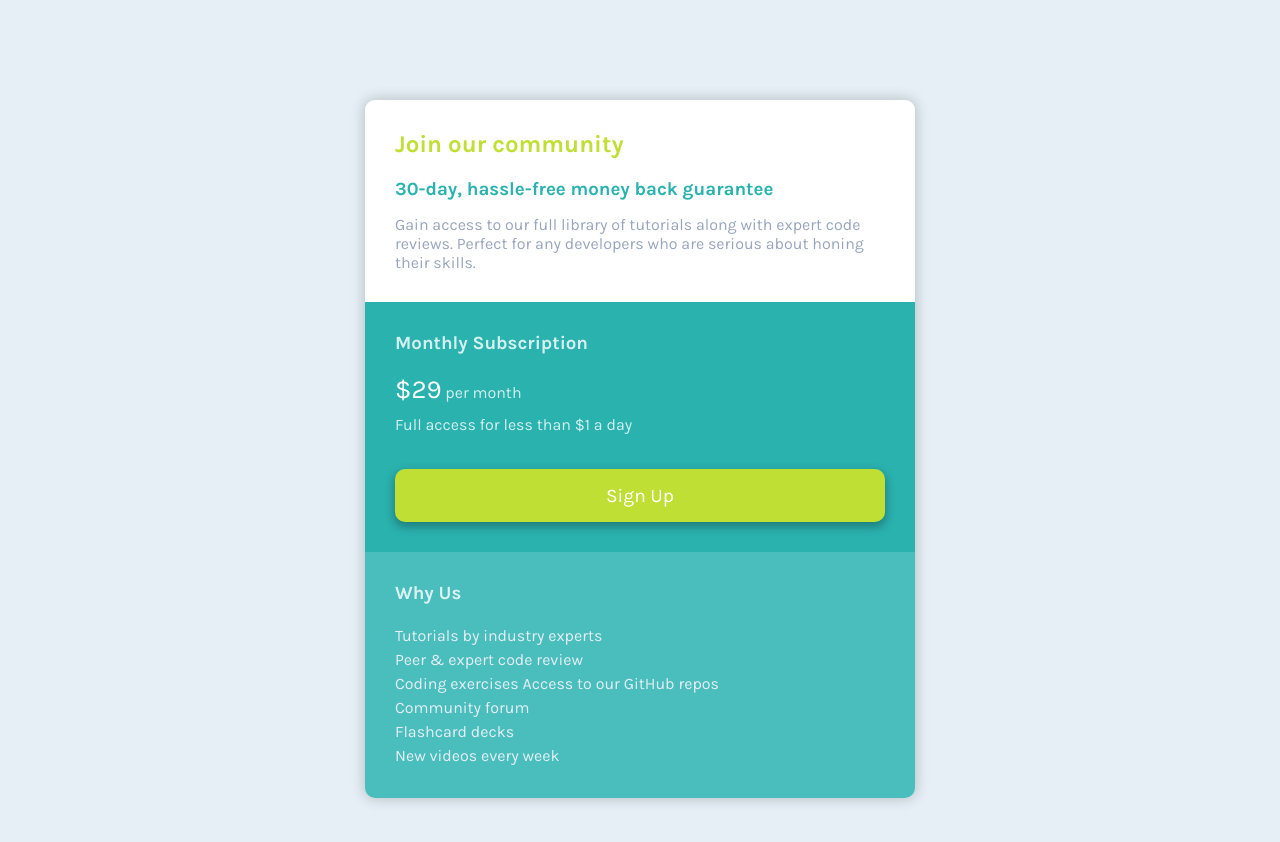
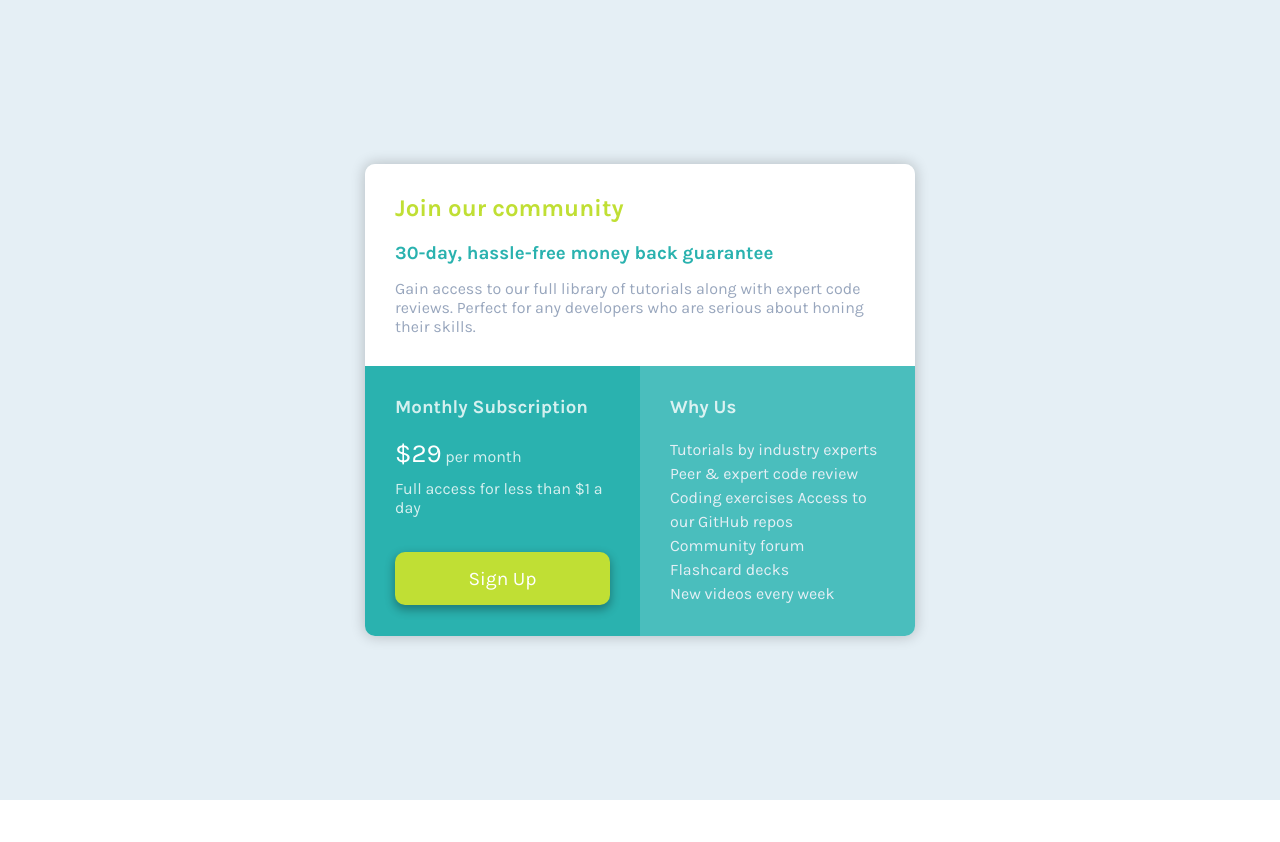
Before and after one commit to johannamag/single-price-grid, a plain HTML site: page index.html in a window 1280 px wide. After the commit the page ends 800 px from the top, so only its background shows below. Drawn offline with Linux system fonts and the light colour scheme.

Commit message:
Added Media Queries

```diff
--- a/style.css
+++ b/style.css
@@ -115,3 +115,16 @@ section {
   font-weight: 400;
   line-height: 1.5rem;
 }
+
+@media only screen and (min-width: 768px) {
+  .container {
+    grid-template-columns: 1fr 1fr;
+  }
+  .item-1 {
+    grid-area: 1/ 1/ 2/ 3;
+  }
+  .item-2,
+  .item-3 {
+    grid-row: 2;
+  }
+}
```
